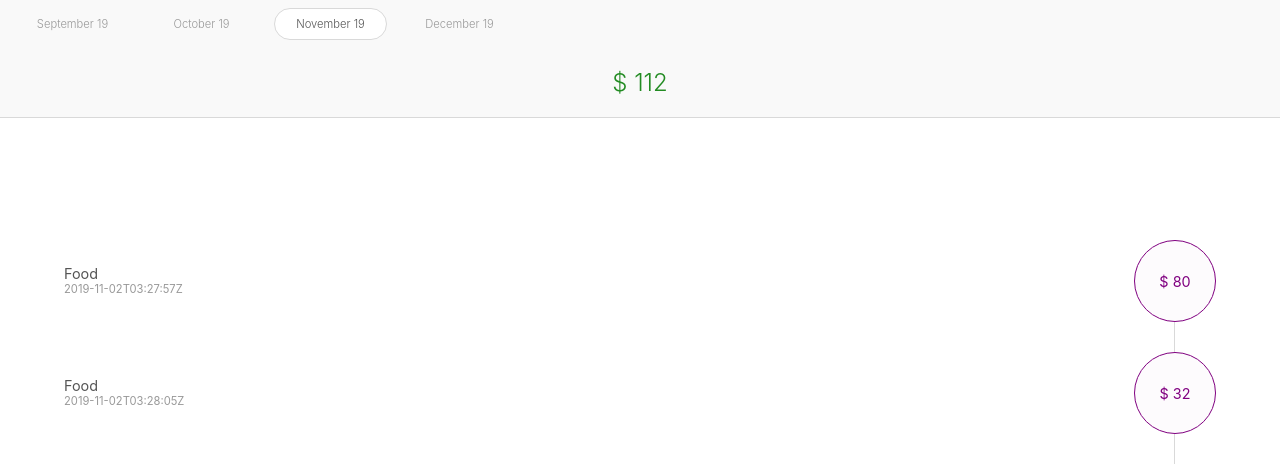
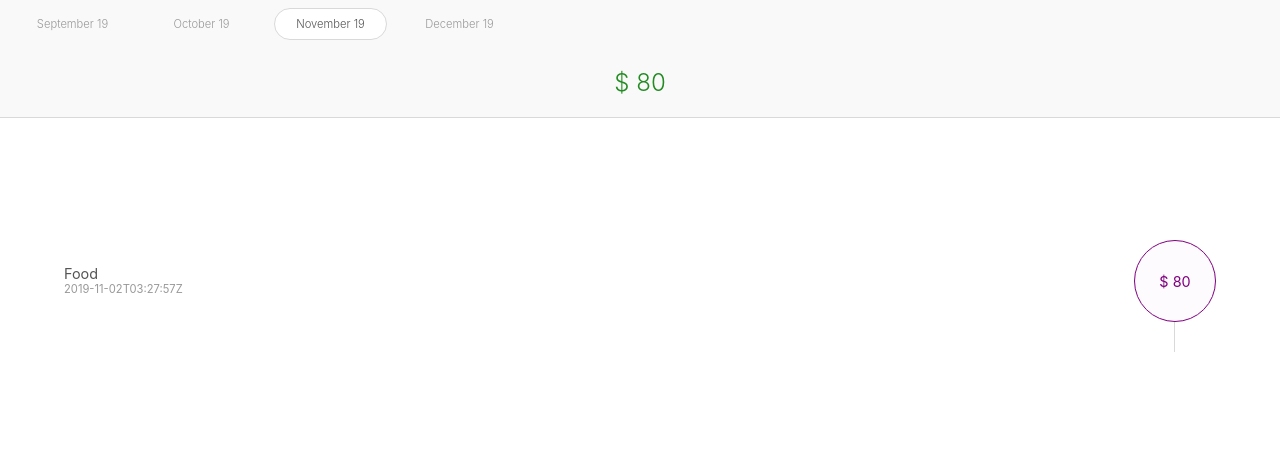
Before and after one commit to gritt/maskada-fe, a React (Create React App) app: page / in a window 1280 px wide. Shown: the top 472 px of the page. Built offline with nearby package versions, Linux system fonts and the light colour scheme.

Commit message:
Display transactions from active month.
- turn App into stateless component.
- setMonth with useState hook to switch activeMonth.
- transactions receive active month to render.

```diff
--- a/src/App.js
+++ b/src/App.js
@@ -1,9 +1,10 @@
-import React from 'react';
+import React, {useState} from "react";
 import './App.css';
 import {Wallet} from "./Components/Wallet";
 import {Transactions} from "./Scenes/Transactions";
+import {GetMonthName} from "./Services/Datetime";
 
-const transactions = [
+const testTransactions = [
     {
         "id": 1,
         "amount": 4050,
@@ -22,6 +23,46 @@ const transactions = [
     },
     {
         "id": 3,
+        "amount": 65,
+        "type": 2,
+        "category": "Entertainment",
+        "date": "2019-09-02T03:26:56Z",
+        "name": ""
+    },
+    {
+        "id": 4,
+        "amount": 32,
+        "type": 1,
+        "category": "Food",
+        "date": "2019-09-02T03:26:56Z",
+        "name": ""
+    },
+    {
+        "id": 5,
+        "amount": 21,
+        "type": 2,
+        "category": "Health",
+        "date": "2019-09-02T03:26:56Z",
+        "name": ""
+    },
+    {
+        "id": 6,
+        "amount": 13,
+        "type": 2,
+        "category": "Transport",
+        "date": "2019-09-02T03:26:56Z",
+        "name": ""
+    },
+    {
+        "id": 7,
+        "amount": 14,
+        "type": 2,
+        "category": "Transport",
+        "date": "2019-09-02T03:26:56Z",
+        "name": ""
+    },
+    {
+        "id": 8,
         "amount": 110,
         "type": 2,
         "category": "Entertainment",
@@ -29,7 +70,7 @@ const transactions = [
         "name": "Weiss Pub"
     },
     {
-        "id": 3,
+        "id": 9,
         "amount": -320,
         "type": 1,
         "category": "Health",
@@ -37,7 +78,7 @@ const transactions = [
         "name": "Panvel"
     },
     {
-        "id": 4,
+        "id": 10,
         "amount": 80,
         "type": 2,
         "category": "Food",
@@ -45,15 +86,15 @@ const transactions = [
         "name": ""
     },
     {
-        "id": 5,
+        "id": 11,
         "amount": 32,
         "type": 2,
         "category": "Food",
-        "date": "2019-11-02T03:28:05Z",
+        "date": "2019-12-02T03:28:05Z",
         "name": ""
     },
     {
-        "id": 6,
+        "id": 12,
         "amount": 68,
         "type": 1,
         "category": "Health",
@@ -62,17 +103,13 @@ const transactions = [
     }
 ];
 
-class App extends React.Component {
-    byMonthName = (transaction) => {
+function App() {
+    const byMonthName = (transaction) => {
         let date = new Date(transaction.date);
-
-        let longMonth = date.toLocaleString('default', {month: 'long'});
-        let shortenYear = date.getFullYear().toString().substr(-2);
-
-        return longMonth + " " + shortenYear
+        return GetMonthName(date)
     };
 
-    groupBy = (collatorFn, transactions) => {
+    const groupBy = (collatorFn, transactions) => {
         return transactions.reduce((accumulator, transaction) => {
             const key = collatorFn(transaction);
 
@@ -86,30 +123,21 @@ class App extends React.Component {
         }, {})
     };
 
-    constructor(props) {
-        super(props);
-        this.state = {
-            transactions: this.groupBy(
-                this.byMonthName,
-                transactions,
-            )
-        };
-    }
+    const [activeMonth, setMonth] = useState(
+        GetMonthName(Date.now())
+    );
 
-    render() {
-        return (
-            <div className="app">
-                <Wallet transactions={this.state.transactions}/>
-                <Transactions transactions={this.state.transactions}/>
-            </div>
-        );
-    }
+    const [transactions] = useState(
+        groupBy(byMonthName, testTransactions)
+    );
 
-    componentDidMount() {
-    }
+    return (
+        <div className="app">
+            <Wallet transactions={transactions} activeMonth={activeMonth} setMonth={setMonth}/>
+            <Transactions transactions={transactions} activeMonth={activeMonth}/>
+        </div>
+    );
 
-    componentWillUnmount() {
-    }
 }
 
 export default App;
--- a/src/Components/Wallet.js
+++ b/src/Components/Wallet.js
@@ -1,25 +1,21 @@
-import React, {useState, useEffect} from "react";
+import React, {useEffect} from "react";
 import {GetMonthName} from "../Services/Datetime";
 
-function Wallet(props) {
-    const [activeMonth, setMonth] = useState(
-        GetMonthName(Date.now())
-    );
-
-    useEffect(() => {
-        document.title = activeMonth;
-    });
-
+function Wallet({transactions, activeMonth, setMonth}) {
     return (
         <header className="sticky">
-            <Timeline transactions={props.transactions} activeMonth={activeMonth} setMonth={setMonth}/>
-            <Balance transactions={props.transactions} activeMonth={activeMonth}/>
+            <Timeline transactions={transactions} activeMonth={activeMonth} setMonth={setMonth}/>
+            <Balance transactions={transactions} activeMonth={activeMonth}/>
         </header>
     );
 }
 
 function Timeline({transactions, activeMonth, setMonth}) {
     const timeline = getTimeline(transactions);
+
+    useEffect(() => {
+        document.title = activeMonth;
+    });
 
     return (
         <nav className="months-nav">
--- a/src/Scenes/Transactions.js
+++ b/src/Scenes/Transactions.js
@@ -1,18 +1,20 @@
 import React from 'react'
 import {Transaction} from "../Components/Transaction";
-import {GetMonthName} from "../Services/Datetime";
 
-function Transactions(props) {
-    const month = GetMonthName(Date.now());
-    const monthlyTransactions = props.transactions[month];
+function Transactions({transactions, activeMonth}) {
+    function TransactionsList() {
+        return (
+            <ul>
+                {transactions[activeMonth].map((transaction) => {
+                    return (<Transaction {...transaction} key={transaction.id}/>);
+                })}
+            </ul>
+        );
+    }
 
     return (
         <section className="content">
-            <ul>
-                {monthlyTransactions.map((transaction) => {
-                    return (<Transaction {...transaction} key={transaction.id}/>);
-                })}
-            </ul>
+            <TransactionsList/>
         </section>
     );
 }
```
